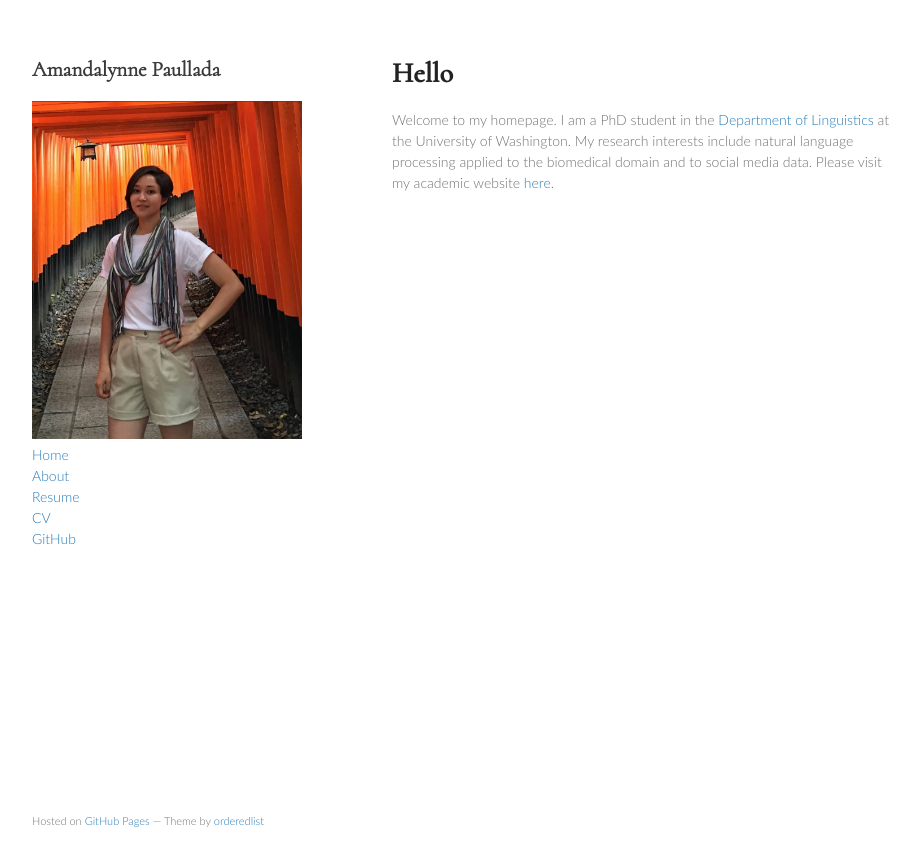
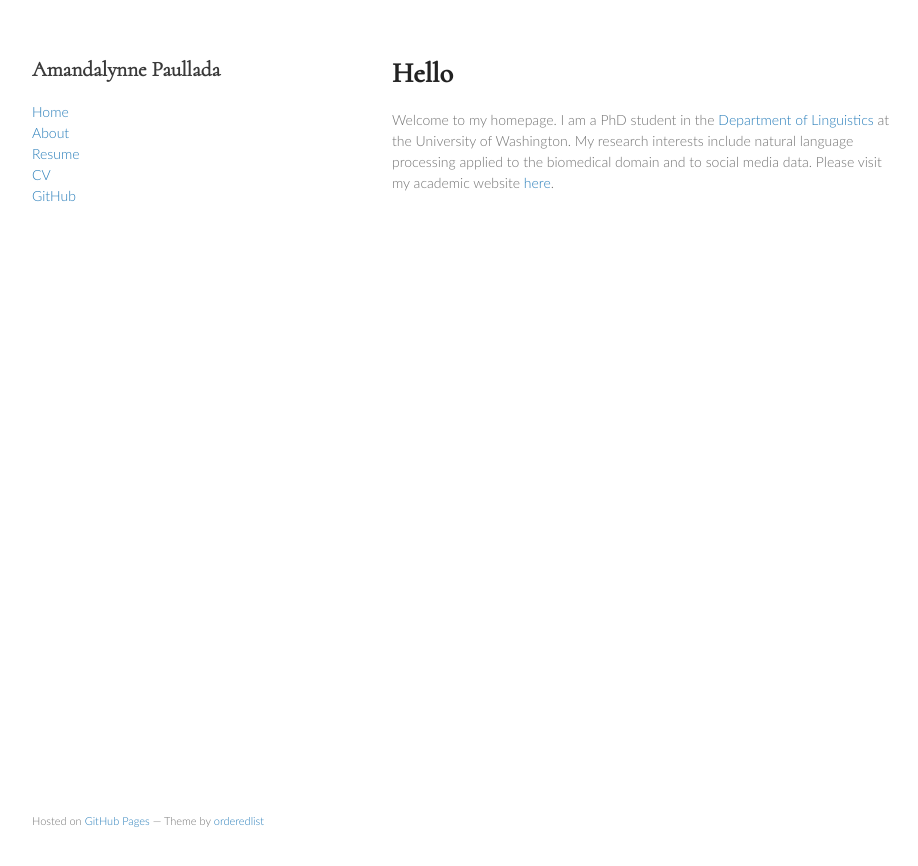
Before and after one commit to amandalynne/amandalynne.github.io, a Jekyll site: the page built from index.md, in a window 1280 px wide. Shown: the top 866 px of the page, without its empty margins (178-1096 px from the left). Built offline with Jekyll 4.4.1, drawn with Linux system fonts in a browser that asks for light colours; our own code applies the rules of GitHub Pages for plain Markdown files.

Commit message:
remove photo for now

```diff
--- a/_layouts/default.html
+++ b/_layouts/default.html
@@ -17,7 +17,7 @@
       <header>
         <a href="{{ site.github.url }}"> <h2>{{ site.title | default: site.github.repository_name }}</h2> </a>
         <!-- <p>{{ site.description | default: site.github.project_tagline }}</p> -->
-        <img src="/assets/pics/fushimi_inari.jpg" alt="Fushimi Inari shrine">
+        <!-- <img src="/assets/pics/fushimi_inari.jpg" alt="Fushimi Inari shrine"> -->
         <a href="{{ site.github.url }}">Home</a><br>
 	<a href="/about">About</a><br>
 	<a href="/docs/Paullada_Resume_2017.pdf">Resume</a><br>
```
